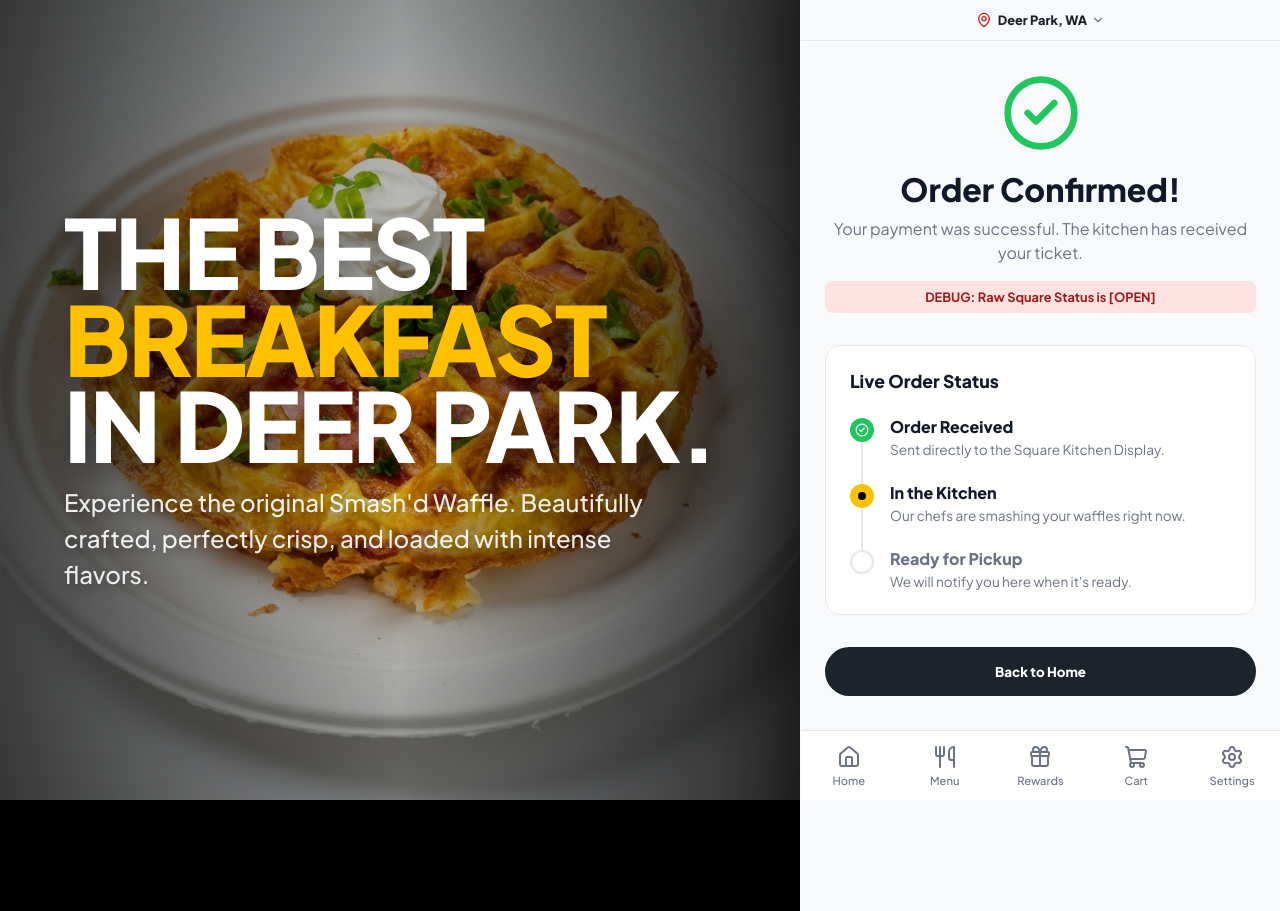
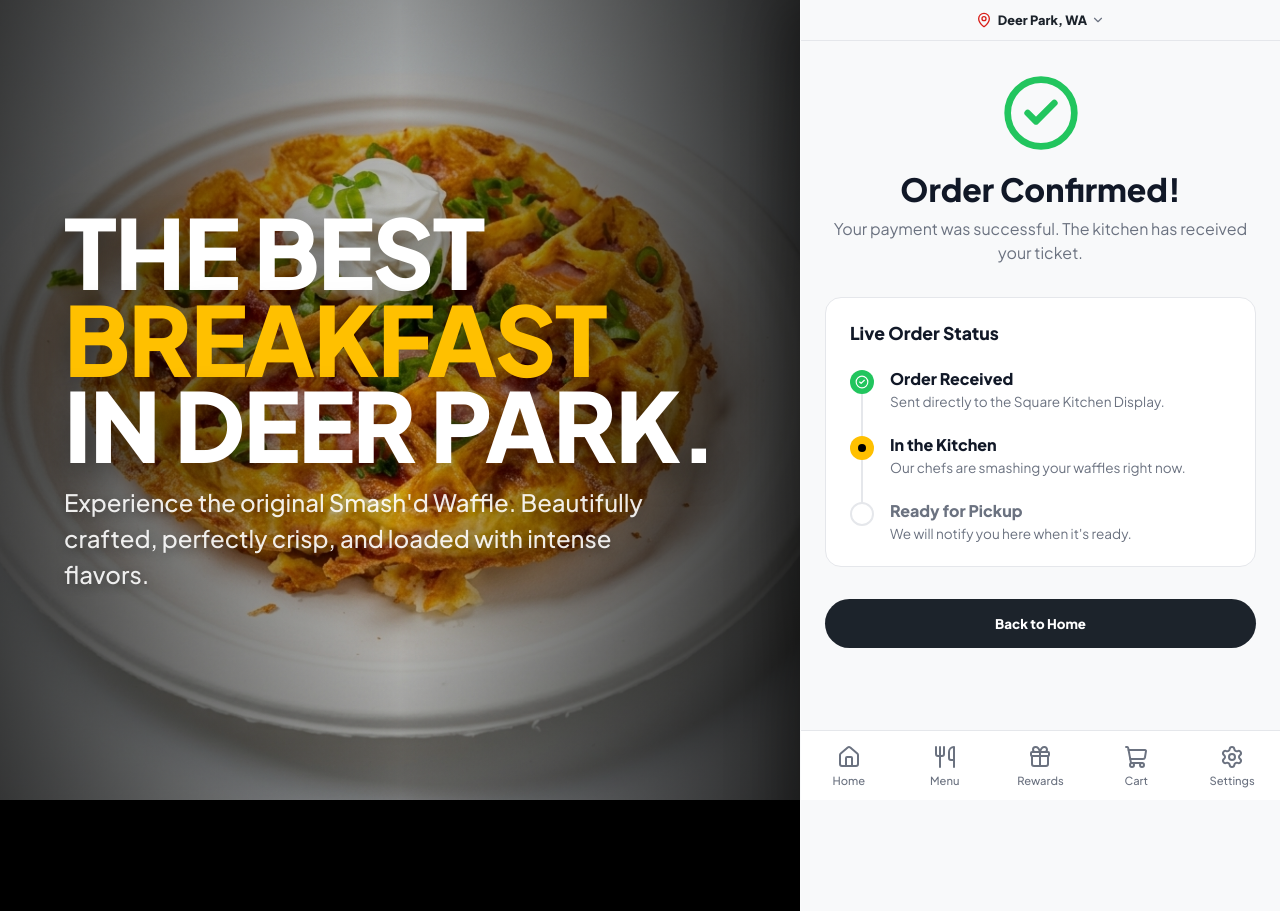
Before and after one commit to KingShawheen/SmashdWaffle, a Next.js app: page /success in a window 1280 px wide. Built offline with nearby package versions, Linux system fonts and the light colour scheme.

Commit message:
chore: remove square status debug banner from success page

```diff
--- a/src/app/success/page.tsx
+++ b/src/app/success/page.tsx
@@ -48,10 +48,7 @@ function SuccessContent() {
           Your payment was successful. The kitchen has received your ticket.
         </p>
 
-        {/* TEMPORARY DEBUG VISUAL */}
-        <div style={{ marginTop: '1rem', padding: '0.5rem', backgroundColor: '#fee2e2', color: '#991b1b', borderRadius: '8px', fontSize: '0.8rem', fontWeight: 'bold' }}>
-          DEBUG: Raw Square Status is [{orderStatus}]
-        </div>
+        {/* Removed debug block */}
       </div>
 
       {/* Order Status Tracker */}
```
